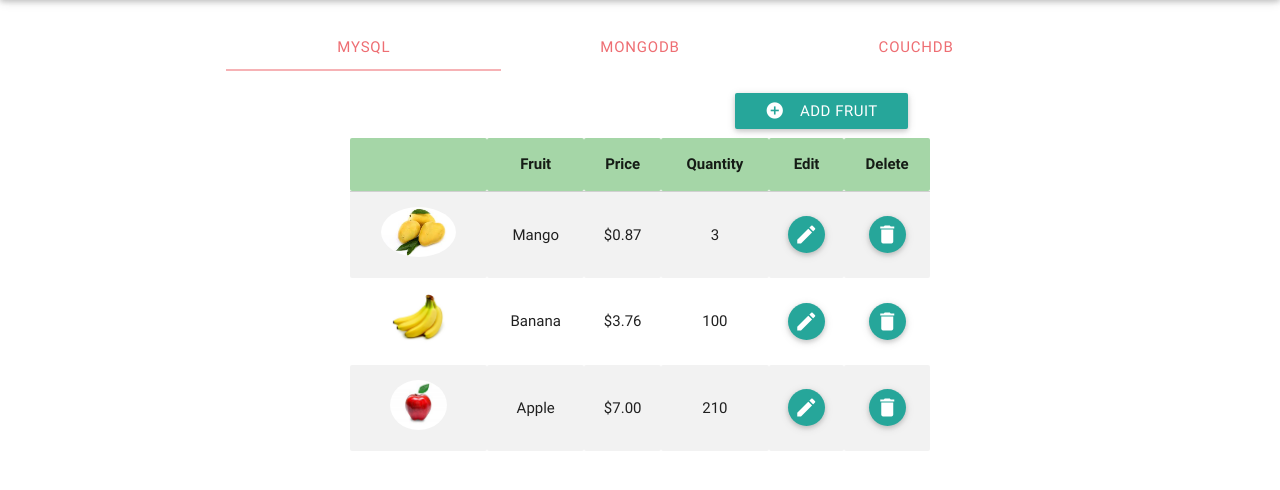
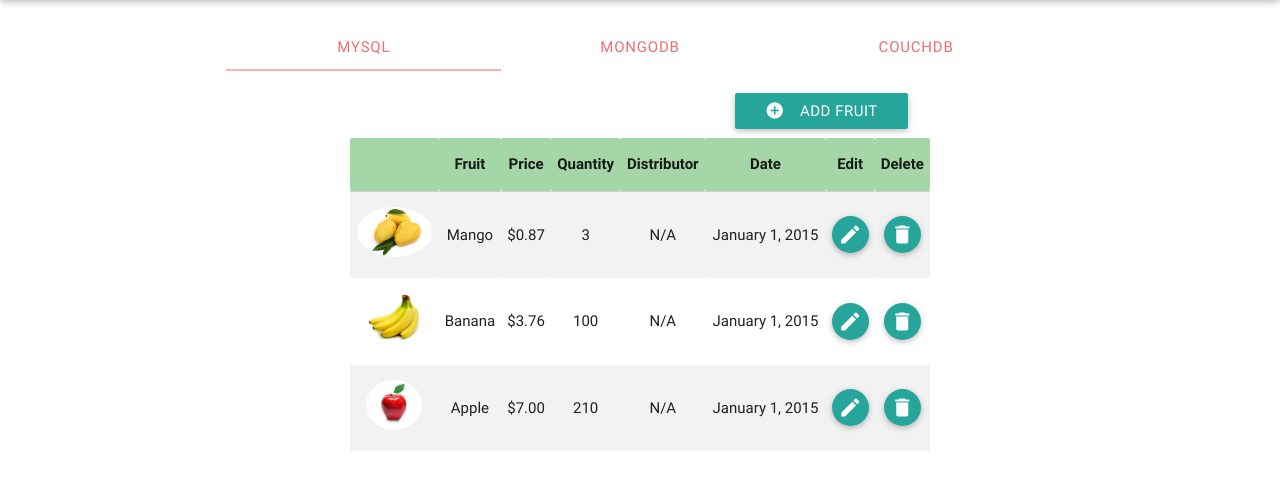
Before and after one commit to carmxgarcia/RecarioFruits, a PHP site: page / in a window 1280 px wide. Shown: the part 64-554 px from the top of the page. Run offline with PHP 8.4, Linux system fonts and the light colour scheme; some libraries are stand-ins or nearby versions.

Commit message:
Added distributor and date to view tables

```diff
--- a/index.php
+++ b/index.php
@@ -164,6 +164,8 @@
                   <th data-field="id">Fruit</th>
                   <th data-field="name">Price</th>
                   <th data-field="price">Quantity</th>
+                  <th data-field="distributor">Distributor</th>
+                  <th data-field="date">Date</th>
                   <th>Edit</th>
                   <th>Delete</th>
               </tr>
@@ -175,6 +177,8 @@
                 <td>Mango</td>
                 <td>$0.87</td>
                 <td>3</td>
+                <td>N/A</td>
+                <td>January 1, 2015</td>
                 <td><a class="btn-floating waves-effect waves-light btn modal-trigger" href="#modal2"><i class="mdi-image-edit left"></i></a></td>
                 <td><a class="btn-floating waves-effect waves-light btn"><i class="mdi-action-delete left"></i></a></td>
               </tr>
@@ -183,6 +187,8 @@
                 <td>Banana</td>
                 <td>$3.76</td>
                 <td>100</td>
+                <td>N/A</td>
+                <td>January 1, 2015</td>
                 <td><a class="btn-floating waves-effect waves-light btn modal-trigger" href="#modal2"><i class="mdi-image-edit left"></i></a></td>
                 <td><a class="btn-floating waves-effect waves-light btn"><i class="mdi-action-delete left"></i></a></td>
               </tr>
@@ -191,6 +197,8 @@
                 <td>Apple</td>
                 <td>$7.00</td>
                 <td>210</td>
+                <td>N/A</td>
+                <td>January 1, 2015</td>
                 <td><a class="btn-floating waves-effect waves-light btn modal-trigger" href="#modal2"><i class="mdi-image-edit left"></i></a></td>
                 <td><a class="btn-floating waves-effect waves-light btn"><i class="mdi-action-delete left"></i></a></td>
               </tr>
@@ -319,6 +327,8 @@
                   <th data-field="id">Fruit</th>
                   <th data-field="name">Price</th>
                   <th data-field="price">Quantity</th>
+                  <th data-field="distributor">Distributor</th>
+                  <th data-field="date">Date</th>
                   <th>Edit</th>
                   <th>Delete</th>
               </tr>
@@ -330,6 +340,8 @@
                 <td>Avocado</td>
                 <td>$0.87</td>
                 <td>3</td>
+                <td>N/A</td>
+                <td>January 1, 2015</td>
                 <td><a class="btn-floating waves-effect waves-light btn modal-trigger" href="#modal4"><i class="mdi-image-edit left"></i></a></td>
                 <td><a class="btn-floating waves-effect waves-light btn"><i class="mdi-action-delete left"></i></a></td>
               </tr>
@@ -338,6 +350,8 @@
                 <td>Strawberry</td>
                 <td>$3.76</td>
                 <td>100</td>
+                <td>N/A</td>
+                <td>January 1, 2015</td>
                 <td><a class="btn-floating waves-effect waves-light btn modal-trigger" href="#modal4"><i class="mdi-image-edit left"></i></a></td>
                 <td><a class="btn-floating waves-effect waves-light btn"><i class="mdi-action-delete left"></i></a></td>
               </tr>
@@ -346,6 +360,8 @@
                 <td>Guava</td>
                 <td>$7.00</td>
                 <td>210</td>
+                <td>N/A</td>
+                <td>January 1, 2015</td>
                 <td><a class="btn-floating waves-effect waves-light btn modal-trigger" href="#modal4"><i class="mdi-image-edit left"></i></a></td>
                 <td><a class="btn-floating waves-effect waves-light btn"><i class="mdi-action-delete left"></i></a></td>
               </tr>
@@ -477,6 +493,8 @@
                   <th data-field="id">Fruit</th>
                   <th data-field="name">Price</th>
                   <th data-field="price">Quantity</th>
+                  <th data-field="distributor">Distributor</th>
+                  <th data-field="date">Date</th>
                   <th>Edit</th>
                   <th>Delete</th>
               </tr>
@@ -488,6 +506,8 @@
                 <td>Pineapple</td>
                 <td>$0.87</td>
                 <td>3</td>
+                <td>N/A</td>
+                <td>January 1, 2015</td>
                 <td><a class="btn-floating waves-effect waves-light btn modal-trigger" href="#modal6"><i class="mdi-image-edit left"></i></a></td>
                 <td><a class="btn-floating waves-effect waves-light btn"><i class="mdi-action-delete left"></i></a></td>
               </tr>
@@ -496,6 +516,8 @@
                 <td>Orange</td>
                 <td>$3.76</td>
                 <td>100</td>
+                <td>N/A</td>
+                <td>January 1, 2015</td>
                 <td><a class="btn-floating waves-effect waves-light btn modal-trigger" href="#modal6"><i class="mdi-image-edit left"></i></a></td>
                 <td><a class="btn-floating waves-effect waves-light btn"><i class="mdi-action-delete left"></i></a></td>
               </tr>
@@ -504,6 +526,8 @@
                 <td>Grapes</td>
                 <td>$7.00</td>
                 <td>210</td>
+                <td>N/A</td>
+                <td>January 1, 2015</td>
                 <td><a class="btn-floating waves-effect waves-light btn modal-trigger" href="#modal6"><i class="mdi-image-edit left"></i></a></td>
                 <td><a class="btn-floating waves-effect waves-light btn"><i class="mdi-action-delete left"></i></a></td>
               </tr>
```
